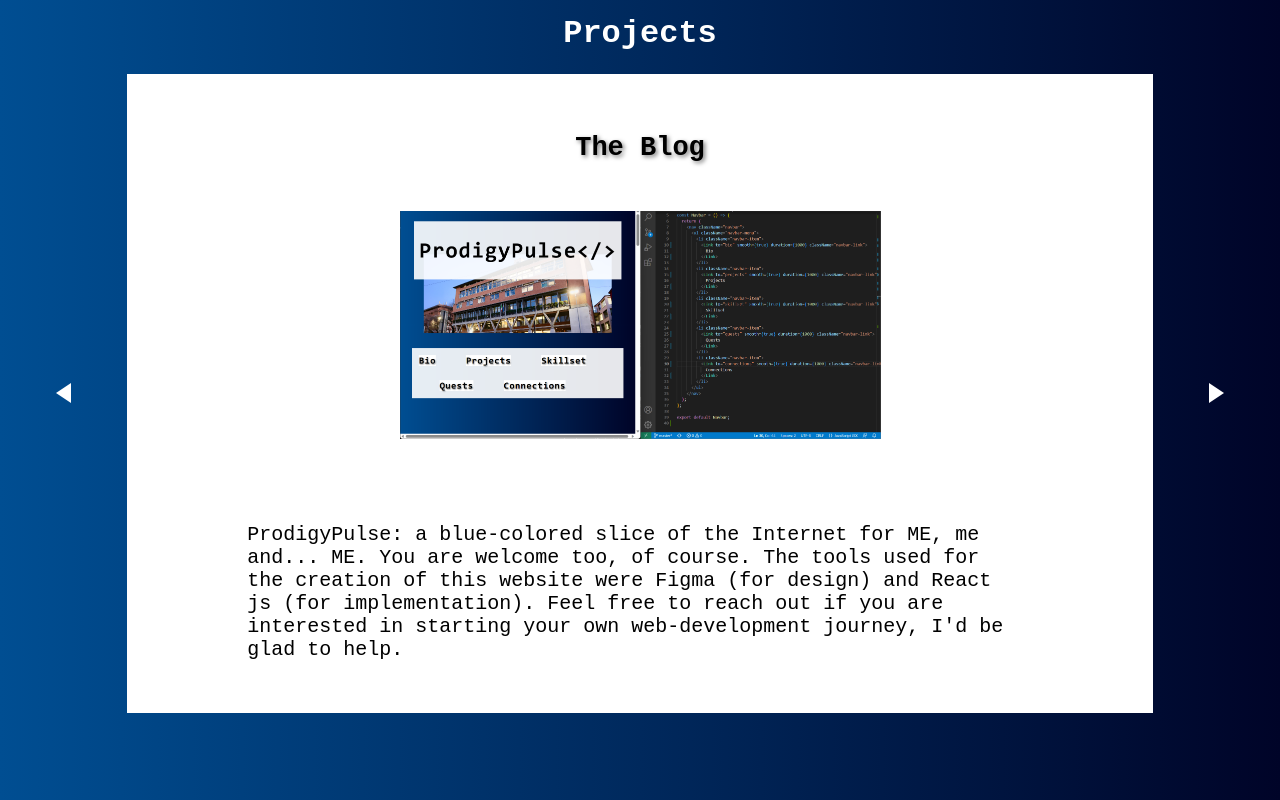
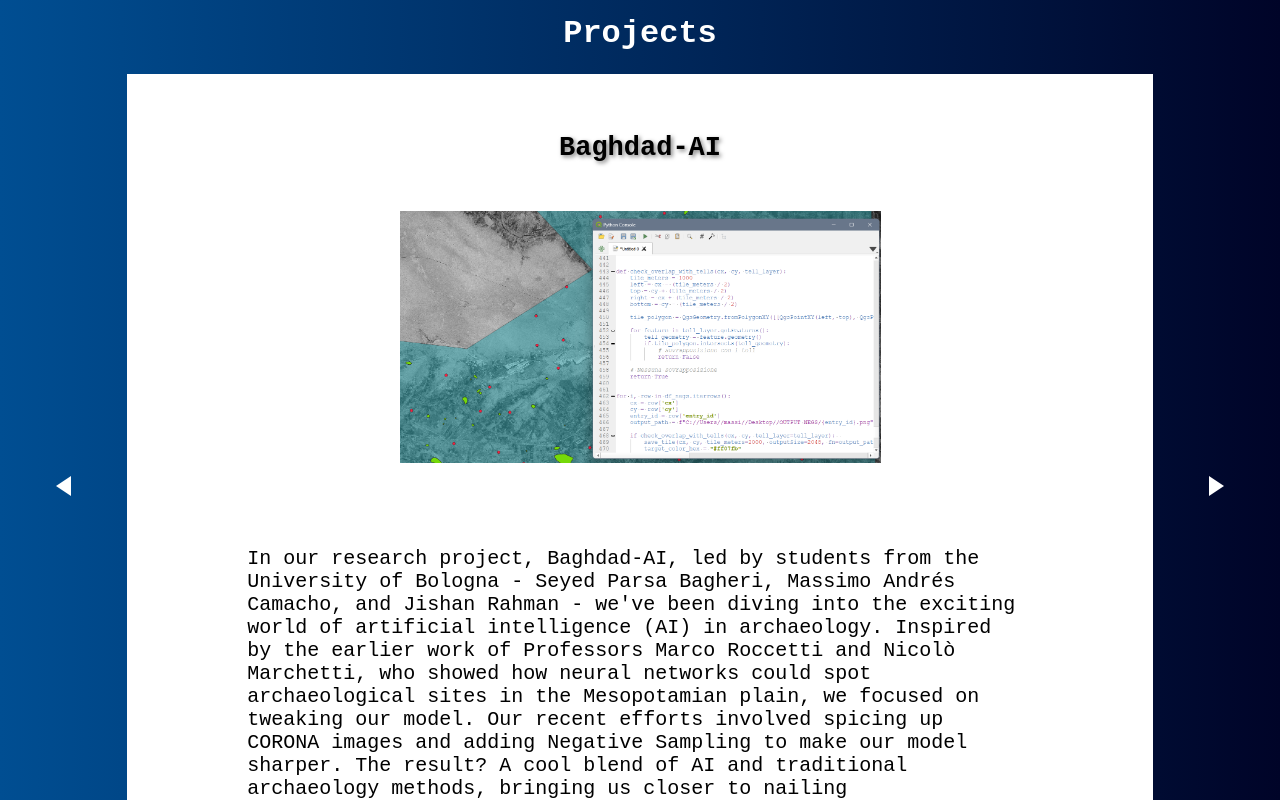
Before and after one commit to parsssa/ProdigyPulse-Portfolio, a React (Create React App) app: page / in a window 1280 px wide. Shown: the part 1640-2440 px from the top of the page. Built offline with nearby package versions, Linux system fonts and the light colour scheme.

Commit message:
update baghdadAI

```diff
--- a/src/containers/projects/Projects.jsx
+++ b/src/containers/projects/Projects.jsx
@@ -7,11 +7,17 @@
 import IcyHot2 from '../../assets/IcyHotContent2.png'
 import AnalisiBulgari from '../../assets/AnalisiBulgari.png'
 import webDevPic from '../../assets/figmaDesign.png'
+import BaghdadAI from '../../assets/Baghdad-AI.png'
 import { Element } from 'react-scroll';
 
 
 // an array that contains img+description for each project
 const data = [
+  {
+    title: "Baghdad-AI",
+    image: BaghdadAI,
+    description: "In our research project, Baghdad-AI, led by students from the University of Bologna - Seyed Parsa Bagheri, Massimo Andrés Camacho, and Jishan Rahman - we've been diving into the exciting world of artificial intelligence (AI) in archaeology. Inspired by the earlier work of Professors Marco Roccetti and Nicolò Marchetti, who showed how neural networks could spot archaeological sites in the Mesopotamian plain, we focused on tweaking our model. Our recent efforts involved spicing up CORONA images and adding Negative Sampling to make our model sharper. The result? A cool blend of AI and traditional archaeology methods, bringing us closer to nailing archaeological site detection with a fresh and effective approach.",
+  },
   {
     title: "The Blog",
     image: webDevPic,
```
Also changed, not shown: src/assets/Baghdad-AI.png (added).
